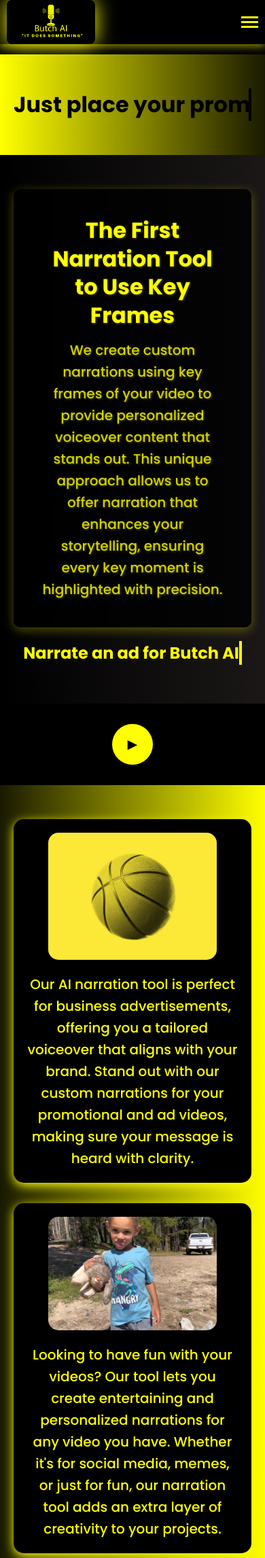
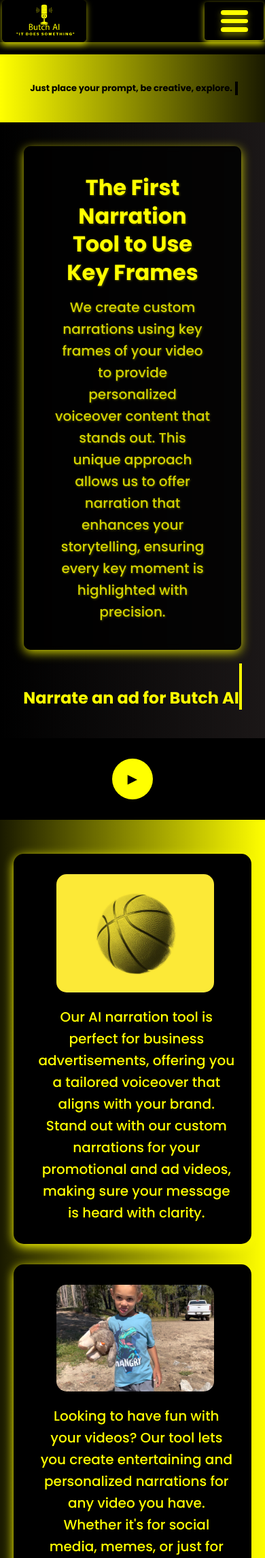
Before and after one commit to jbsam7/ButchAI, a Flask app: page / in a window 390 px wide. Shown: the top 2292 px of the page at 68% size. Run offline with Flask 3, Linux system fonts and the light colour scheme.

Commit message:
Finished front end

```diff
--- a/templates/main.html
+++ b/templates/main.html
@@ -69,7 +69,7 @@
             display: flex;
             flex-wrap: wrap; /* Allows items to wrap to the next line on small screens */
             align-items: center;
-            padding: 1px;
+            padding: 2px;
             position: fixed;
             top: 0;
             width: 100%;
@@ -81,12 +81,13 @@
         }
 
         .logo {
-            height: 65px;
+            height: 60px;
             width: auto;
             margin-right: 20px;
             transition: box-shadow 0.3s ease-in-out;
-            box-shadow: 0 0 30px rgba(255, 255, 0, 1);
-            border-radius: 8px;
+            border-radius: 6px;
+            margin-left: -2px;
+            box-shadow: 0 4px 10px rgba(255, 255, 0, 0.5);
 
         }
 
@@ -165,6 +166,7 @@
             display: flex;
             gap: 15px;
             align-items: center;
+            margin-right: 1%;
         }
 
         .nav-links-right a {
@@ -174,6 +176,7 @@
             border: 2px solid yellow;
             border-radius: 5px;
             box-shadow: 0 0 10px rgba(255, 255, 0, 0.5);
+
         }
 
         .nav-links-right a:hover {
@@ -223,7 +226,7 @@
             display: flex;
             flex-direction: column;
             align-items: center;
-            padding: 50px 20px;
+            padding: 35px;
             color: yellow;
             text-align: center;
             font-family: 'Poppins', sans-serif;
@@ -231,7 +234,7 @@
 
         .second-banner-text {
             max-width: 1000px;
-            padding: 20px;
+            padding: 30px;
 
         }
 
@@ -256,7 +259,7 @@
             background-color: rgba(0, 0, 0, 0.8);
             padding: 20px;
             border-radius: 10px;
-            box-shadow: 0px 4px 15px rgba(255, 255, 0, 0.3);
+            box-shadow: 0px 4px 15px rgba(255, 255, 0, 0.8);
             backdrop-filter: blur(5px);
             max-width: 100%;
         }
@@ -274,6 +277,7 @@
             display: inline-block;
             text-align: center;
             margin-top: 20px;
+            padding-top: 10%;
         }
 
         /* Typing keyframes */
@@ -339,7 +343,7 @@
             align-items: center;
             justify-content: space-between;
             flex-wrap: wrap;
-            padding: 20px;
+            padding: 30px;
             background-color: black; /* Adds a subtle background to each section */
             border-radius: 15px; /* Rounded corners for each section */
             box-shadow: 0px 4px 15px yellow; /* Shadow for depth */
@@ -356,6 +360,9 @@
             border-radius: 15px;
             box-shadow: 0px 4px 15px rgba(0, 0, 0, 0.2);
             margin-bottom: 0; /* Reset margin if needed */
+            margin-right: 1%;
+            margin-left: 1%;
+
         }
 
 
@@ -364,6 +371,8 @@
             line-height: 1.6;
             width: 55%; /* Adjusted width to fit alongside the video */
             text-align: left;
+            margin-right: 2%;
+            margin-left: 2%;
         }
 
         /* Subscription options */
@@ -382,15 +391,15 @@
             padding: 20px;
             border-radius: 15px;
             text-align: center;
-            background-color: rgba(255, 255, 0, 0.1);
-            box-shadow: 0px 4px 10px rgba(255, 255, 0, 0.2);
+            background-color: black;
+            box-shadow: 0px 4px 10px rgba(255, 255, 0, 0.8);
             transition: transform 0.3s, box-shadow 0.3s;
             border: 2px solid transparent;
         }
 
         .subscription-tier:hover {
             transform: translateY(-10px);
-            box-shadow: 0px 8px 20px rgba(255, 255, 0, 0.4);
+            box-shadow: 0px 8px 20px rgba(255, 255, 0, 0.8);
         }
 
         .subscription-tier h3 {
@@ -453,7 +462,7 @@
             display: flex;
             justify-content: space-between;
             align-items: center;
-            padding: 0 10px;
+            padding: 0 1px;
             height: auto;
         }
 
@@ -461,19 +470,59 @@
         .hamburger {
             display: block; /* Show hamburger on mobile */
             cursor: pointer;
-            margin-left: 10px;
+            position: relative;
+            left: -1px;
+            border:  rgba(255, 255, 0);
+            padding: 6px;
+            box-shadow: 0 4px 10px rgba(255, 255, 0, 0.8);
+            border-radius: 4px;
+            padding-right: 6%;
+            padding-left: 6%;
+
+
         }
 
         .hamburger div {
-            width: 25px;
-            height: 3px;
+            width: 40px;
+            height: 6.5px;
             background-color: yellow;
-            margin: 4px 0;
+            margin: 6px 0;
+            border-radius: 4px;
+            box-shadow: 0 4px 10px rgba(255, 255, 0, 0.5);
+        }
+
+        .logo {
+            width: 32%;
+            height: auto;
+            margin-left: 0.5%;
+            box-shadow: 0 4px 10px rgba(255, 255, 0, 0.6);
+
+        }
+        .second-banner-text-container {
+            /* Allow full width on mobile */
+            padding: 10px 15px;
+            width: 100%;
+
+        }
+        .second-banner-text {
+            width: 100%;
+            text-align: center;
+
+        }
+        .banner {
+            padding: 40px;
+
+        }
+        .banner-text {
+            font-size: 13px !important;
+            font-weight: bold;
+
+
         }
 
 
 
-            /* Keep nav links hidden initially */
+        /* Keep nav links hidden initially */
         .nav-links-left,
         .nav-links-right {
             display: none; /* Hide the hamburger content by default */
```
